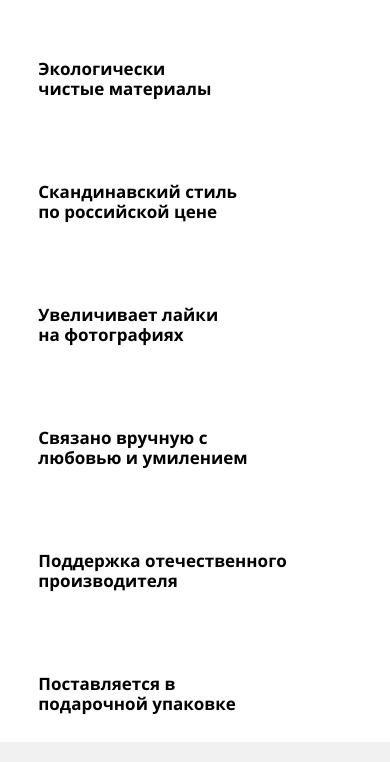
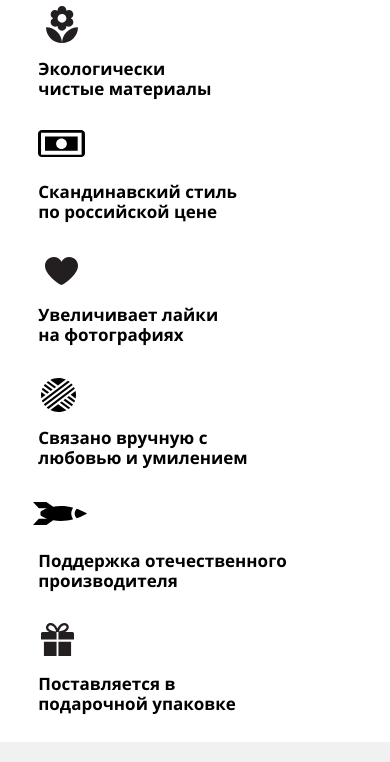
Before and after one commit to FuryVangel/1033877-mishka-17, a website: page source/index.html in a window 390 px wide. Shown: the part 1840-2602 px from the top of the page. Drawn offline with nearby package versions, Linux system fonts and the light colour scheme; files that its build step writes are made by us from their sources; files whose address does not match are found by name.

Commit message:
Основное задание: начинаем подготовку адаптивной графики в личном проекте

```diff
--- a/source/index.html
+++ b/source/index.html
@@ -108,9 +108,9 @@
           </table>
           <div class="special-offer__image">
             <picture>
-              <source media="(min-width: 1150px)" srcset="img/triple-set-desktop@1x.jpg">
-              <source media="(min-width: 768px)" srcset="img/triple-set-tablet@1x.jpg">
-              <img src="img/triple-set-mobile@1x.jpg" width="260" height="315" alt="Вязаные корзинки">
+              <source media="(min-width: 1150px)" srcset="img/triple-set-desktop@1x.jpg 1x, img/triple-set-desktop@2x.jpg 2x">
+              <source media="(min-width: 768px)" srcset="img/triple-set-tablet@1x.jpg 1x, img/triple-set-tablet@2x.jpg 2x">
+              <img src="img/triple-set-mobile@1x.jpg" srcset="img/triple-set-mobile@2x.jpg 2x" width="260" height="315" alt="Вязаные корзинки">
             </picture>
           </div>
           <span class="special-offer__price">Цена: 900 руб.</span>
--- a/source/less/block/advantages.less
+++ b/source/less/block/advantages.less
@@ -25,6 +25,7 @@
 }
 
 .advantages__item {
+  position: relative;
   width: 79%;
   padding-top: 55px;
   padding-bottom: 28px;
@@ -32,26 +33,98 @@
 
   &--flower {
     width: 55.6%;
+
+    &::before {
+      content: "";
+      position: absolute;
+      top: 2px;
+      left: 8px;
+      display: block;
+      width: 32px;
+      height: 37.3px;
+      background: url("../img/icon-feature-flower.svg") no-repeat 50% 50%;
+      background-size: 32px 37.3px;
+    }
   }
 
   &--money {
     width: 63.4%;
+
+    &::before {
+      content: "";
+      position: absolute;
+      top: 3px;
+      left: 0;
+      display: block;
+      width: 46.5px;
+      height: 27.3px;
+      background-image: url("../img/icon-feature-money.svg");
+      background-size: 46.5px 27.3px;
+    }
   }
 
   &--heart {
     width: 57.1%;
+
+    &::before {
+      content: "";
+      position: absolute;
+      top: 7px;
+      left: 7px;
+      display: block;
+      width: 33px;
+      height: 27.9px;
+      background: url("../img/icon-feature-heart.svg") no-repeat 50% 50%;
+      background-size: 33px 27.9px;
+    }
   }
 
   &--ball {
     width: 66.8%;
+
+    &::before {
+      content: "";
+      position: absolute;
+      top: 5px;
+      left: 3px;
+      display: block;
+      width: 34.3px;
+      height: 34.3px;
+      background: url("../img/icon-feature-ball.svg") no-repeat 50% 50%;
+      background-size: 34.3px;
+    }
   }
 
   &--rocket {
     width: 79.3%;
+
+    &::before {
+      content: "";
+      position: absolute;
+      top: 6px;
+      left: -5px;
+      display: block;
+      width: 54.1px;
+      height: 23.2px;
+      background: url("../img/icon-feature-rocket.svg") no-repeat 50% 50%;
+      background-size: 54.1px 23.2px;
+    }
   }
 
   &--gift {
     width: 63.1%;
+
+    &::before {
+      content: "";
+      position: absolute;
+      top: 4px;
+      left: 3px;
+      display: block;
+      width: 32.7px;
+      height: 32.5px;
+      background: url("../img/icon-feature-gift.svg") no-repeat 50% 50%;
+      background-size: 32.7px 32.5px;
+    }
   }
 }
 
--- a/source/less/block/presentation.less
+++ b/source/less/block/presentation.less
@@ -13,6 +13,10 @@
   padding-bottom: 123px;
   background: #f9f9f9 url("../img/hero-mobile@1x.jpg") no-repeat 50% 0;
   background-size: 575px 373px;
+
+  @media (min-resolution: @retina-dpi), (min-resolution: @retina-dppx) {
+    background-image: url("../img/hero-mobile@2x.jpg");
+  }
 }
 
 .presentation__title {
@@ -133,6 +137,10 @@
     padding-bottom: 375px;
     background-image: url("../img/hero-tablet@1x.jpg");
     background-size: 1150px 746px;
+
+    @media (min-resolution: @retina-dpi), (min-resolution: @retina-dppx) {
+      background-image: url("../img/hero-desktop@2x.jpg");
+    }
   }
 
   .presentation__title {
--- a/source/less/variables.less
+++ b/source/less/variables.less
@@ -1,6 +1,8 @@
 @mobile-width-only: 767px;
 @tablet-width: 768px;
 @desktop-width: 1200px;
+@retina-dpi: 144dpi;
+@retina-dppx: 1.5dppx;
 
 @black: #000000;
 @white: #ffffff;
```
Also changed, not shown: source/catalog.html (+16 -4 lines).
